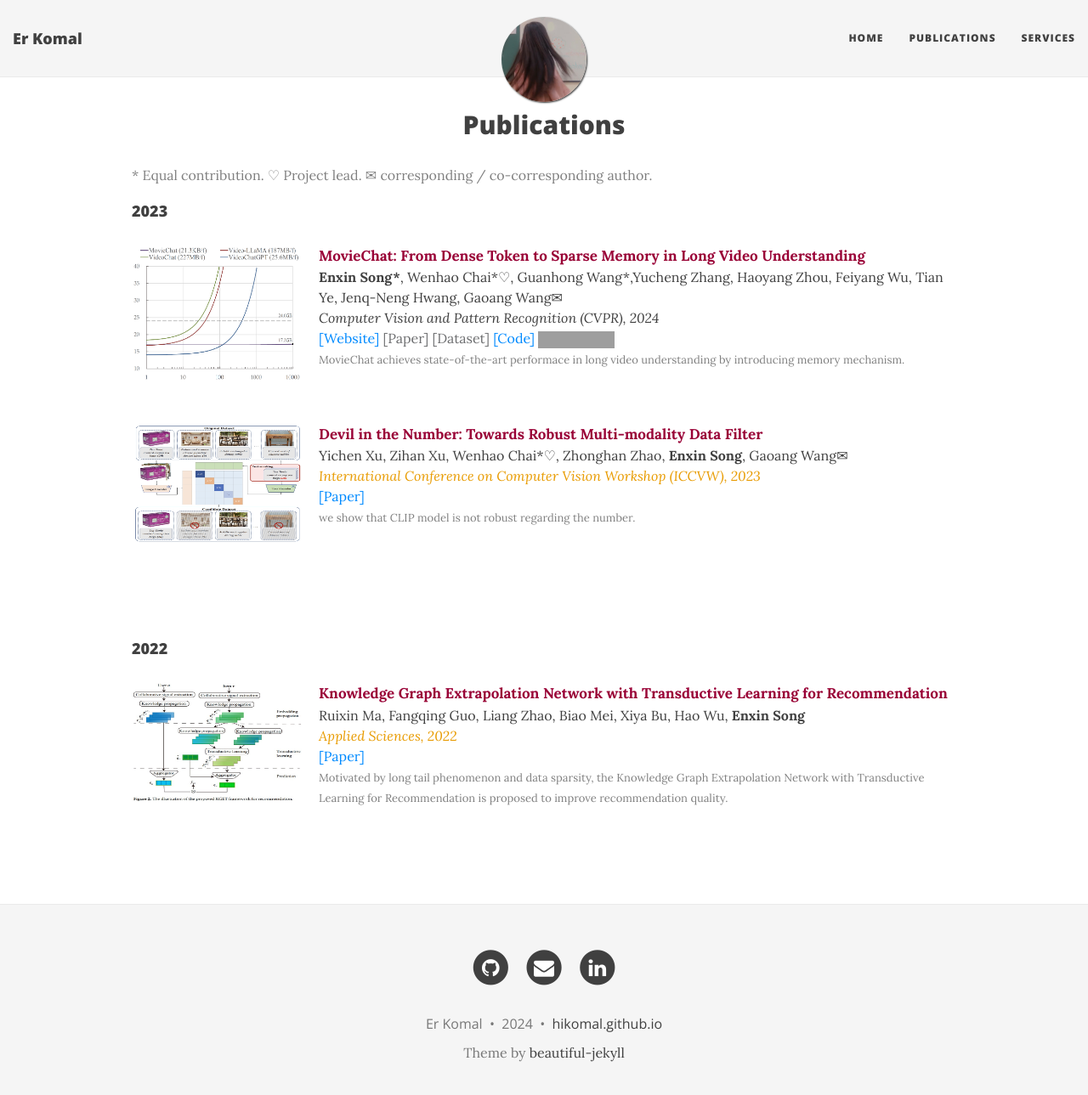
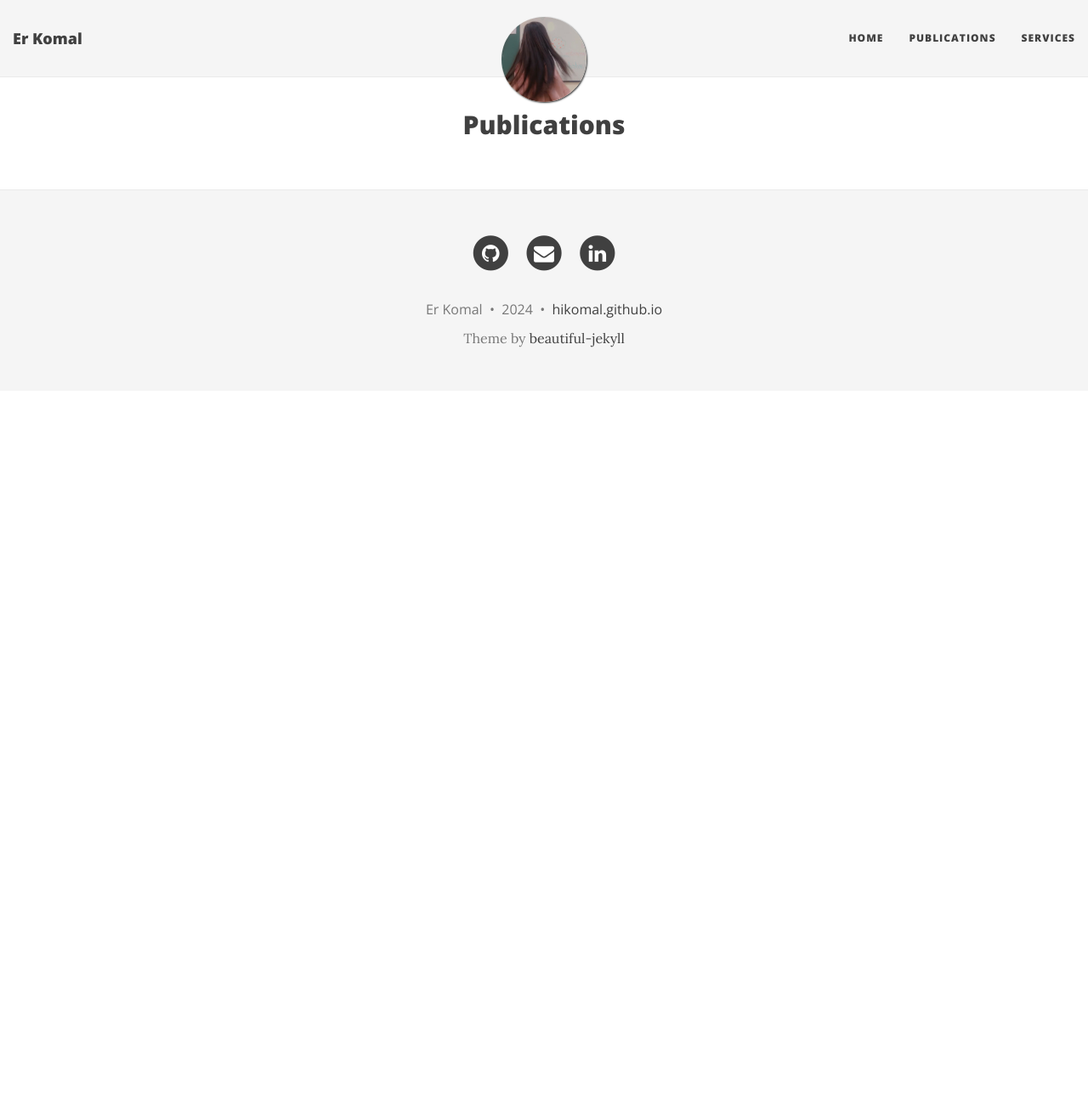
Before and after one commit to hikomal/hikomal.github.io, a Jekyll site: the page built from publications.html, in a window 1280 px wide and 1301 px high. Shown: the top 1289 px of the window at 85% size. Built offline with Jekyll 4.4.1, drawn with Linux system fonts in a browser that asks for light colours; nearby versions of some CDN libraries; grey boxes are pictures that could not be loaded.

Commit message:
Update publications.html

```diff
--- a/publications.html
+++ b/publications.html
@@ -19,11 +19,11 @@ h3 { font-size : 18px; margin : 8; padding : 0; }
 </style>
 </head>
 
-<div class="container">
+<!--<div class="container">
 
 <!-- <a href="https://scholar.google.com/citations?user=SL--7UMAAAAJ&hl=en" target="_blank">Google Scholar</a>
 <br> -->
-<font color="grey" size="3">
+<!--<font color="grey" size="3">
   * Equal contribution. ♡ Project lead. ✉ corresponding / co-corresponding author.
 </font>
 
@@ -98,4 +98,4 @@ h3 { font-size : 18px; margin : 8; padding : 0; }
   </p>
 </div>
 
-</div>
+</div>-->
```
